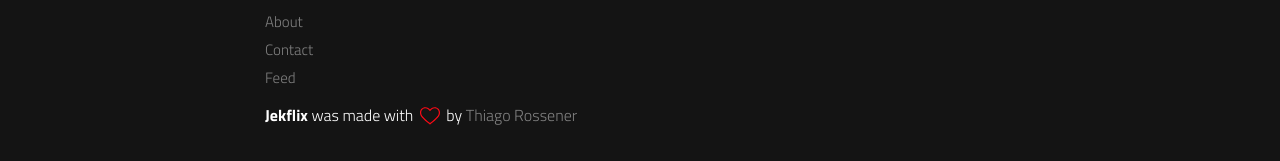
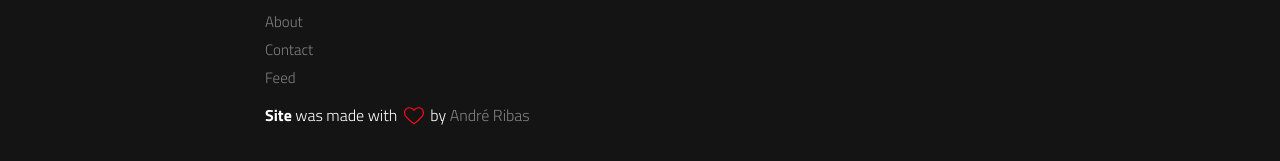
Before and after one commit to Andreribas15/new-site-andre, a Jekyll site: the page built from index.html, in a window 1280 px wide and 900 px high, scrolled down 2774 px. Shown: the part 736-897 px from the top of the window. Built offline with Jekyll 4.4.1, drawn with Linux system fonts in a browser that asks for light colours; a script that is not in the unit is left out.

Commit message:
Update footer.html

```diff
--- a/_includes/footer.html
+++ b/_includes/footer.html
@@ -35,7 +35,7 @@
     {% include links.html %}
 
     <p>
-      <span>Jekflix</span> was made with <svg class="love"><use xlink:href="#icon-heart"></use></svg> by <a href="https://rossener.com" target="_blank" class="creator">Thiago Rossener</a>
+      <span>Site</span> was made with <svg class="love"><use xlink:href="#icon-heart"></use></svg> by <a href="https://andreribas.arnext.xyz" target="_blank" class="creator">André Ribas</a>
     </p>
 </footer>
 
```
